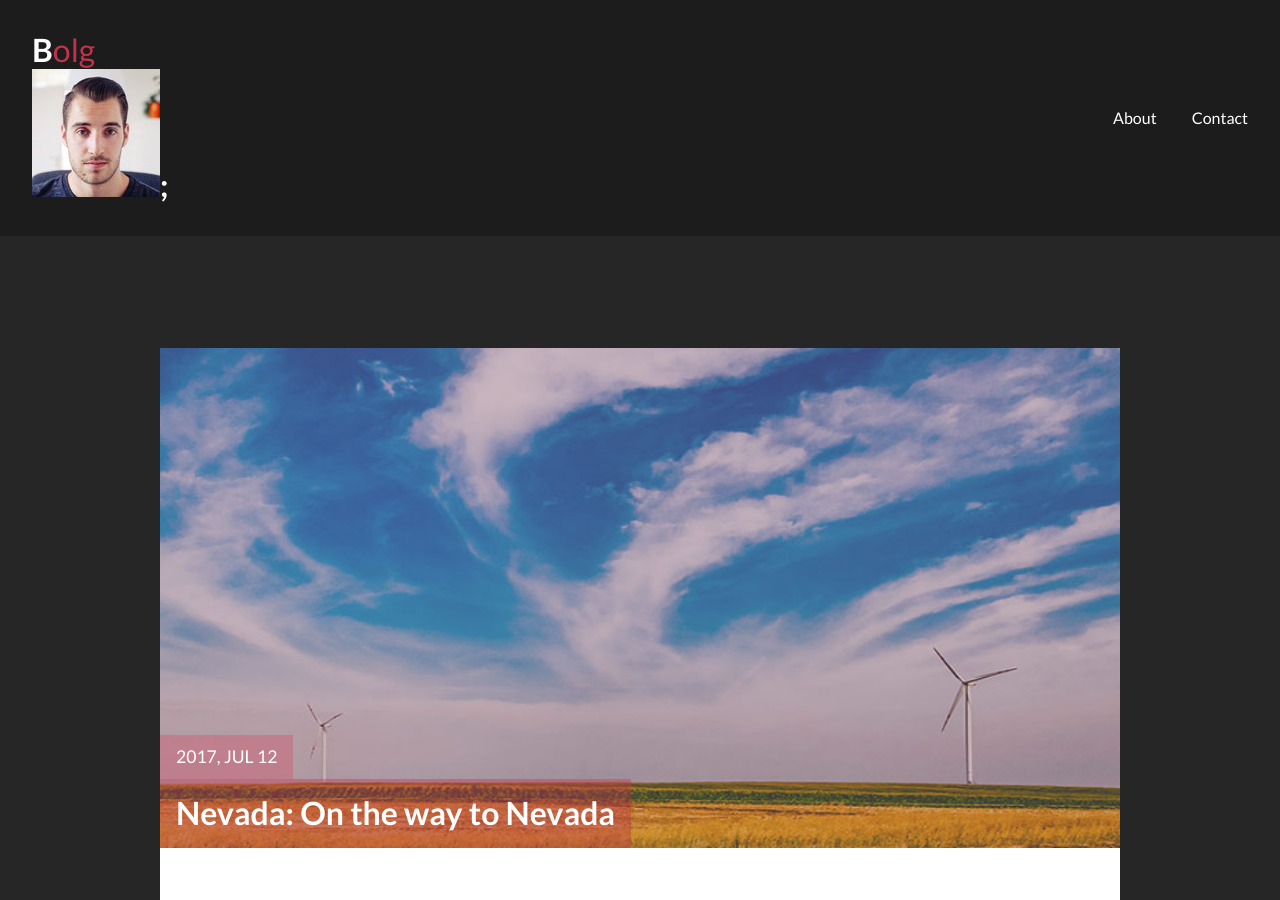
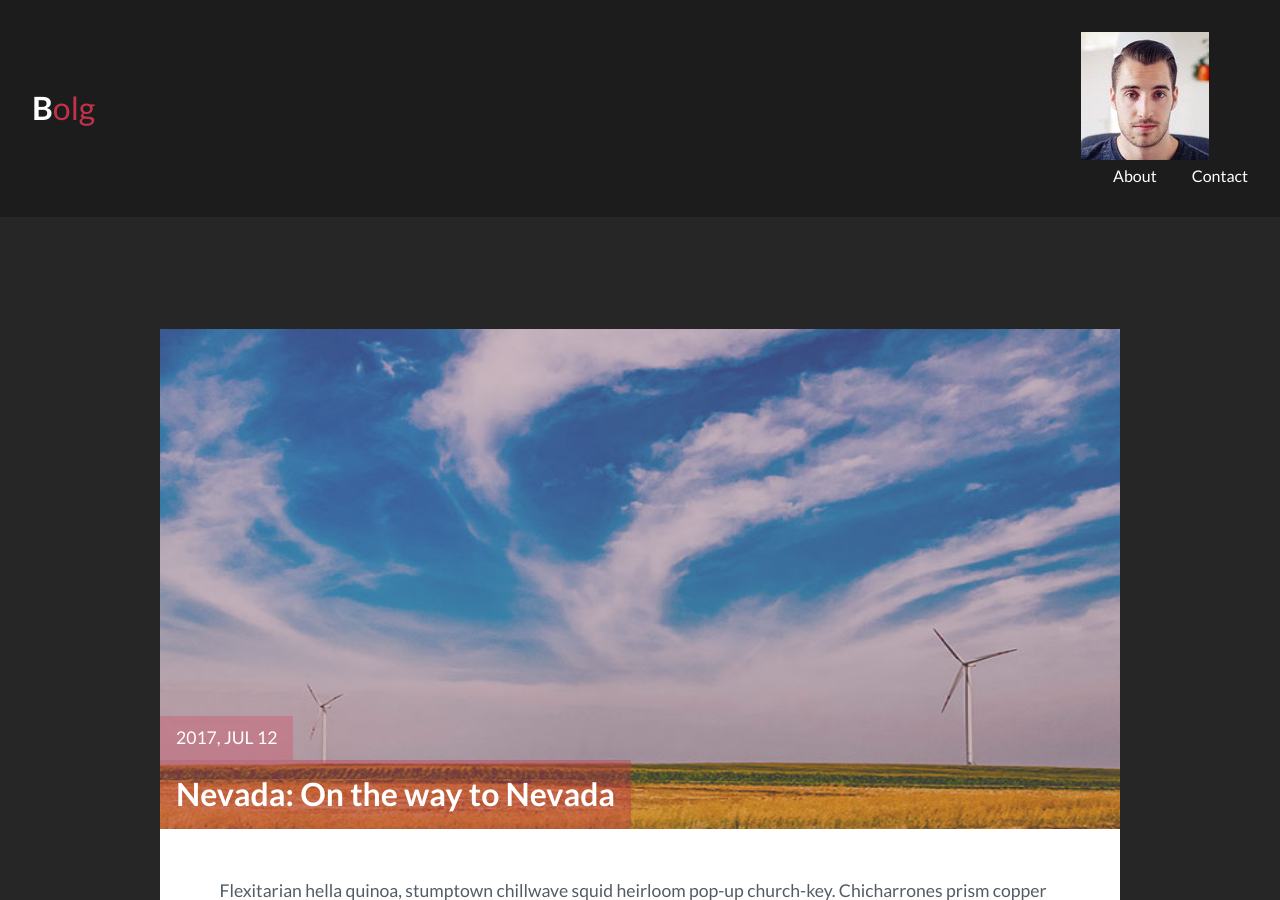
Before and after one commit to 73stefano/73stefano.github.io, a Jekyll site: the page built from _posts/2017-07-12-nevada-on-the-way-to-nevada.markdown, in a window 1280 px wide and 900 px high. Built offline with Jekyll 4.4.1, drawn with Linux system fonts in a browser that asks for light colours; comment, search, counter and statistics services are not loaded.

Commit message:
Update header.html

```diff
--- a/_includes/header.html
+++ b/_includes/header.html
@@ -2,9 +2,8 @@
 <header class="main_header">
   <a href="{{site.baseurl}}/" class="logo">{% if site.logo %}{{site.logo}}{% else %}B<span>olg</span>{% endif %}
     <!--add logo-->
-   <div class="author_image">
+   <div class="author_image" class="img-circle">
     <img src="{{site.baseurl}}/assets/img/{% if site.author-pic %}{{site.author-pic}}{% endif %}" alt="Author image"
-     border-radius: 80px>;
     </div> </a>
   <!--end logo-->
   <nav class="main_menu">
```
